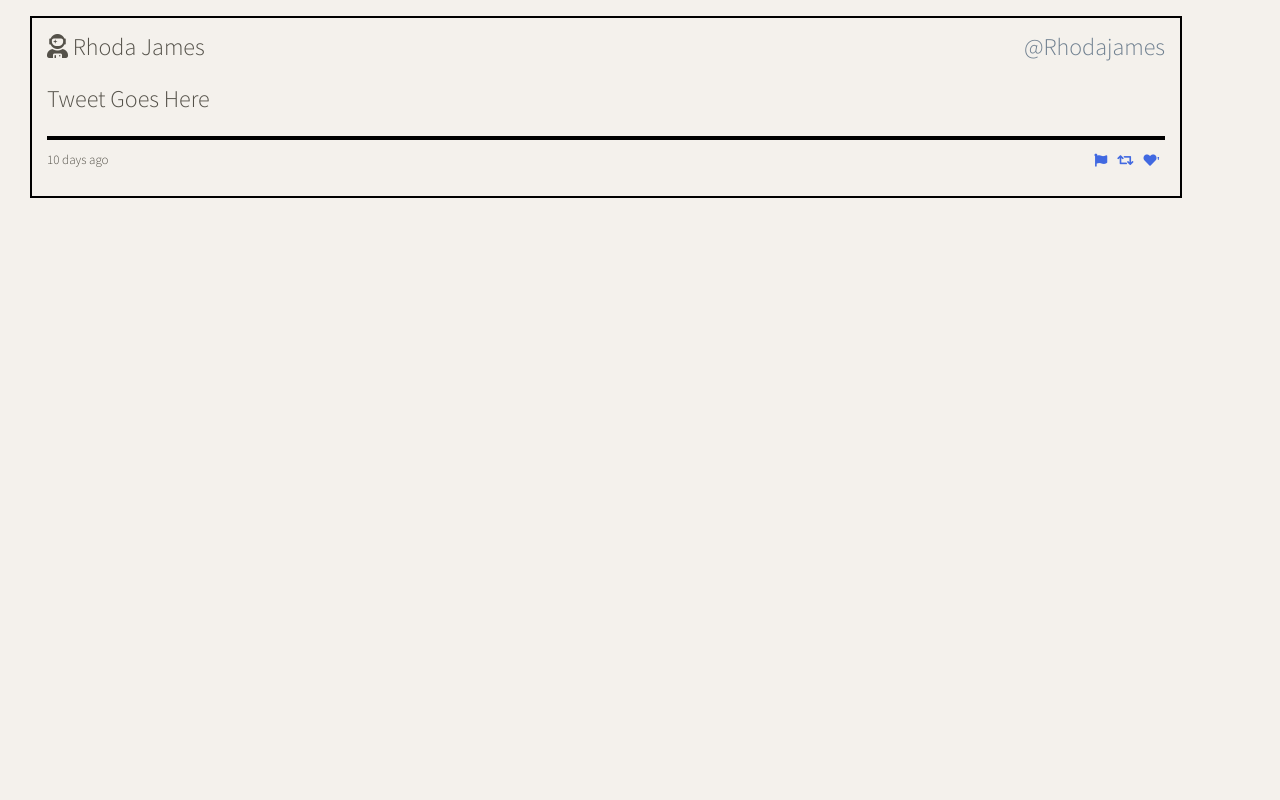
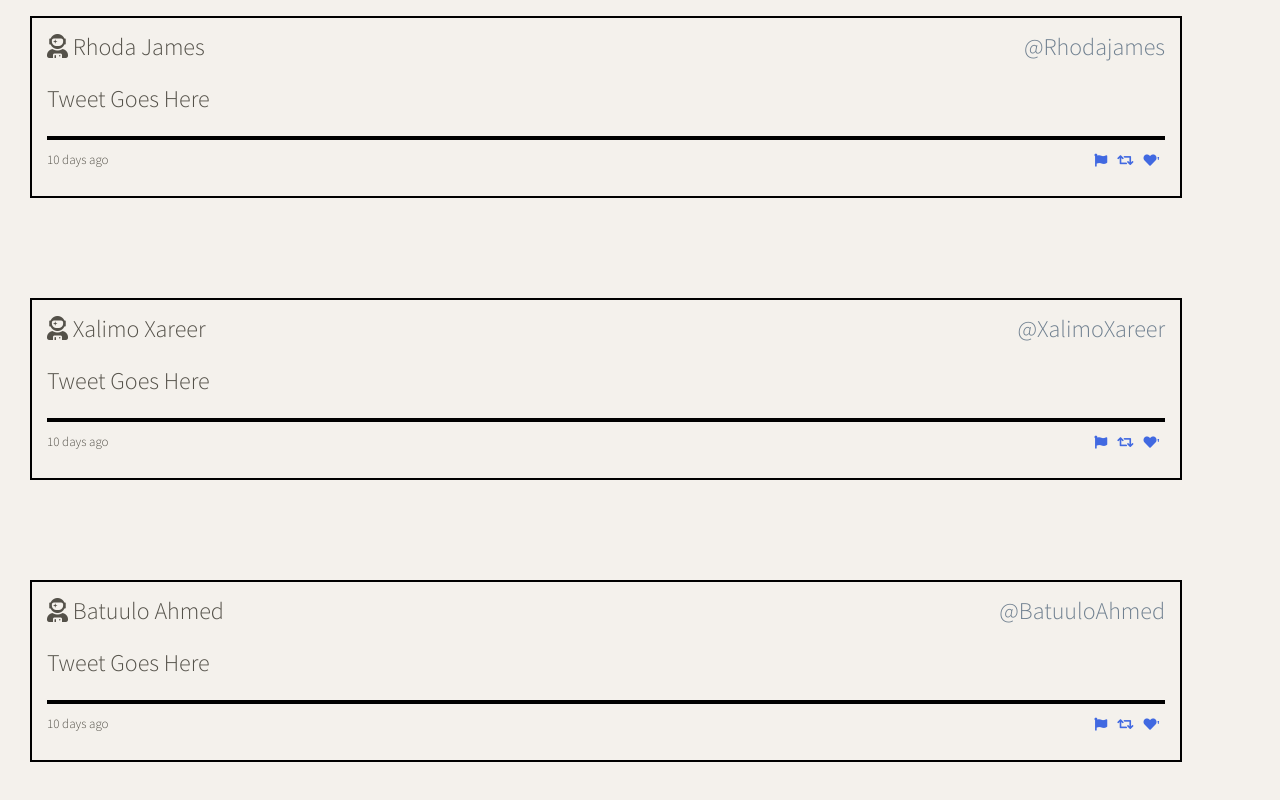
Before and after one commit to sagalgh/tweeter-, a website: page public/index.html in a window 1280 px wide. Shown: the part 750-1550 px from the top of the page. Before the commit the page ends 1048 px from the top, so only its background shows below. Drawn offline with nearby package versions, Linux system fonts and the light colour scheme.

Commit message:
added sticky header

```diff
--- a/public/index.html
+++ b/public/index.html
@@ -76,6 +76,53 @@
                   </span>
                 </footer>
             </article>
+
+        </div>
+      </section>
+      <section>
+        <div class= "tweets-container">
+            <article class= "tweet">
+                <header class = "tweet-header">
+                  <span><i class="fas fa-user-astronaut"></i> Xalimo Xareer</span>
+                  <span class= "user-handle">@XalimoXareer</span>
+                </header>
+                <div class = "tweet-body">
+                  <p>Tweet Goes Here</p>
+                  <div class= "line-under-tweet"></div>
+
+                <footer class= "tweet-footer">
+                  <p>10 days ago</p>
+                  <span class= "icons">
+                  <i class="fas fa-flag"></i>
+                  <i class="fas fa-retweet"></i>
+                  <i class="fas fa-heart">'</i>
+                  </span>
+                </footer>
+            </article>
+
+        </div>
+      </section>
+      <section>
+        <div class= "tweets-container">
+            <article class= "tweet">
+                <header class = "tweet-header">
+                  <span><i class="fas fa-user-astronaut"></i> Batuulo Ahmed</span>
+                  <span class= "user-handle">@BatuuloAhmed</span>
+                </header>
+                <div class = "tweet-body">
+                  <p>Tweet Goes Here</p>
+                  <div class= "line-under-tweet"></div>
+
+                <footer class= "tweet-footer">
+                  <p>10 days ago</p>
+                  <span class= "icons">
+                  <i class="fas fa-flag"></i>
+                  <i class="fas fa-retweet"></i>
+                  <i class="fas fa-heart">'</i>
+                  </span>
+                </footer>
+            </article>
+
         </div>
       </section>
 
--- a/public/scripts/composer-char-counter.js
+++ b/public/scripts/composer-char-counter.js
@@ -10,7 +10,9 @@ $(document).ready(function() {
       $(this).parents("form").children("output").removeClass('red-counter')
     }
 })
+
 });
+
 
 // [ ] A container element that contains the tweets
 // [ ] The styling of the tweet, as shown in the first screenshot below
--- a/public/styles/layout.css
+++ b/public/styles/layout.css
@@ -43,8 +43,6 @@ main {
   border: solid black 2px
 }
 
-
-
 .tweet-header{
   display:flex;
   flex-direction: row;
--- a/public/styles/nav.css
+++ b/public/styles/nav.css
@@ -2,12 +2,13 @@ nav {
   height: 120px;
   width: 100vw;
   background-color: #4056A1;
-  position:relative;
   color: #FFFFFF;
   padding: 0 1.5em;
   display: flex;
   flex-direction:row;
-
+  position: sticky;
+  top: 0;
+  z-index:1;
 }
 
 .nav-row {
--- a/server/data-files/initial-tweets.json
+++ b/server/data-files/initial-tweets.json
@@ -8,7 +8,7 @@
     "content": {
       "text": "If I have seen further it is by standing on the shoulders of giants"
     },
-    "created_at": 1636934793277
+    "created_at": 1636952874510
   },
   {
     "user": {
@@ -19,6 +19,6 @@
     "content": {
       "text": "Je pense , donc je suis"
     },
-    "created_at": 1637021193277
+    "created_at": 1637039274510
   }
 ]
```
